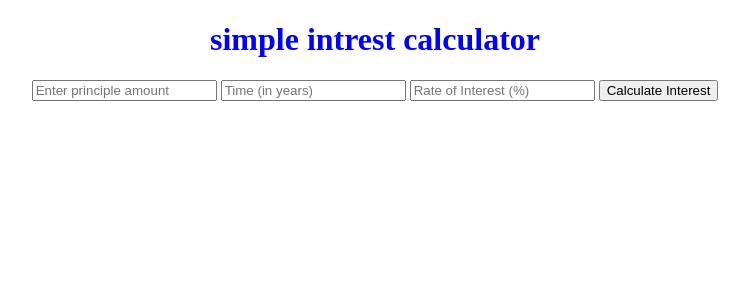
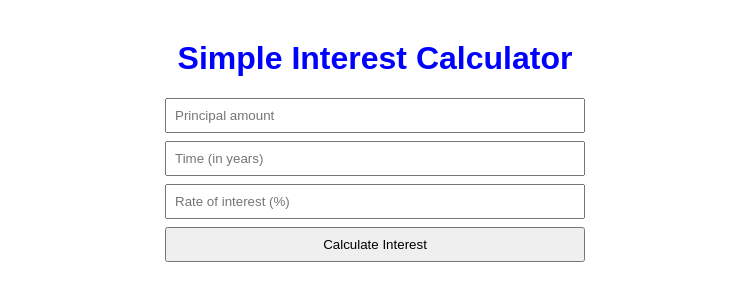
Before and after one commit to krishnavamsi-04/25485A5408--SI-Calculator, a Flask app: page /calculate in a window 1280 px wide. Shown: the top 301 px of the page, without its empty margins (265-1014 px from the left). Run offline with Flask 3, Linux system fonts and the light colour scheme.

Commit message:
Refactor Simple Interest Calculator layout and style
Updated the title and styling of the Simple Interest Calculator. Enhanced form input placeholders and improved error handling display.

```diff
--- a/templates/index.html
+++ b/templates/index.html
@@ -1,34 +1,41 @@
 <!DOCTYPE html>
 <html lang="en">
 <head>
-    <title>Intrest calculator</title>
+    <meta charset="UTF-8">
+    <meta name="viewport" content="width=device-width, initial-scale=1">
+    <title>Simple Interest Calculator</title>
+    <style>
+        body { font-family: Arial, sans-serif; max-width: 420px; margin: 40px auto; text-align: center; }
+        h1 { color: blue; }
+        input, button { display: block; width: 100%; padding: 8px; margin: 8px 0; box-sizing: border-box; }
+        .error { color: red; }
+        .result { text-align: left; }
+    </style>
 </head>
 <body>
-<center>
-    <h1 style="color: blue;">simple intrest calculator</h1>
+    <h1>Simple Interest Calculator</h1>
 
-    <form  method="POST">
-    <input type="number" step="any" name="p" id="" placeholder="Enter principle amount" required>
-    <input type="number" step="any" name="t" id="" placeholder="Time (in years)" required>
-    <input type="number" step="any" name="r" id="" placeholder="Rate of Interest (%)" required>
-    <button type="submit">Calculate Interest</button>
-</form>
-</center>
+    <form method="POST">
+        <input type="number" step="any" min="0" name="p" placeholder="Principal amount" required>
+        <input type="number" step="any" min="0" name="t" placeholder="Time (in years)" required>
+        <input type="number" step="any" min="0" name="r" placeholder="Rate of interest (%)" required>
+        <button type="submit">Calculate Interest</button>
+    </form>
 
-{# Display output#}
-<LEGEND>
-{% if result%}
-    <hr>
-    <h3>Result,</h3>
-        <span>Principle Amount: {{p}}</span><br>
-        <span>Time (in years): {{t}}</span><br>
-        <span>Rate of Interest: {{r}}</span><br>
-        <span>
-           <b>Simple Interest: {{result}}</b>
-           <b>Total Amount: {{total}}</b>
-        </span><br>
-{% endif %}
-</LEGEND>
+    {% if error %}
+        <p class="error">{{ error }}</p>
+    {% endif %}
 
+    {% if result is defined %}
+        <hr>
+        <div class="result">
+            <h3>Result</h3>
+            <p>Principal Amount: {{ p }}</p>
+            <p>Time (in years): {{ t }}</p>
+            <p>Rate of Interest: {{ r }}%</p>
+            <p><b>Simple Interest: {{ "%.2f"|format(result) }}</b></p>
+            <p><b>Total Amount: {{ "%.2f"|format(total) }}</b></p>
+        </div>
+    {% endif %}
 </body>
 </html>
```
